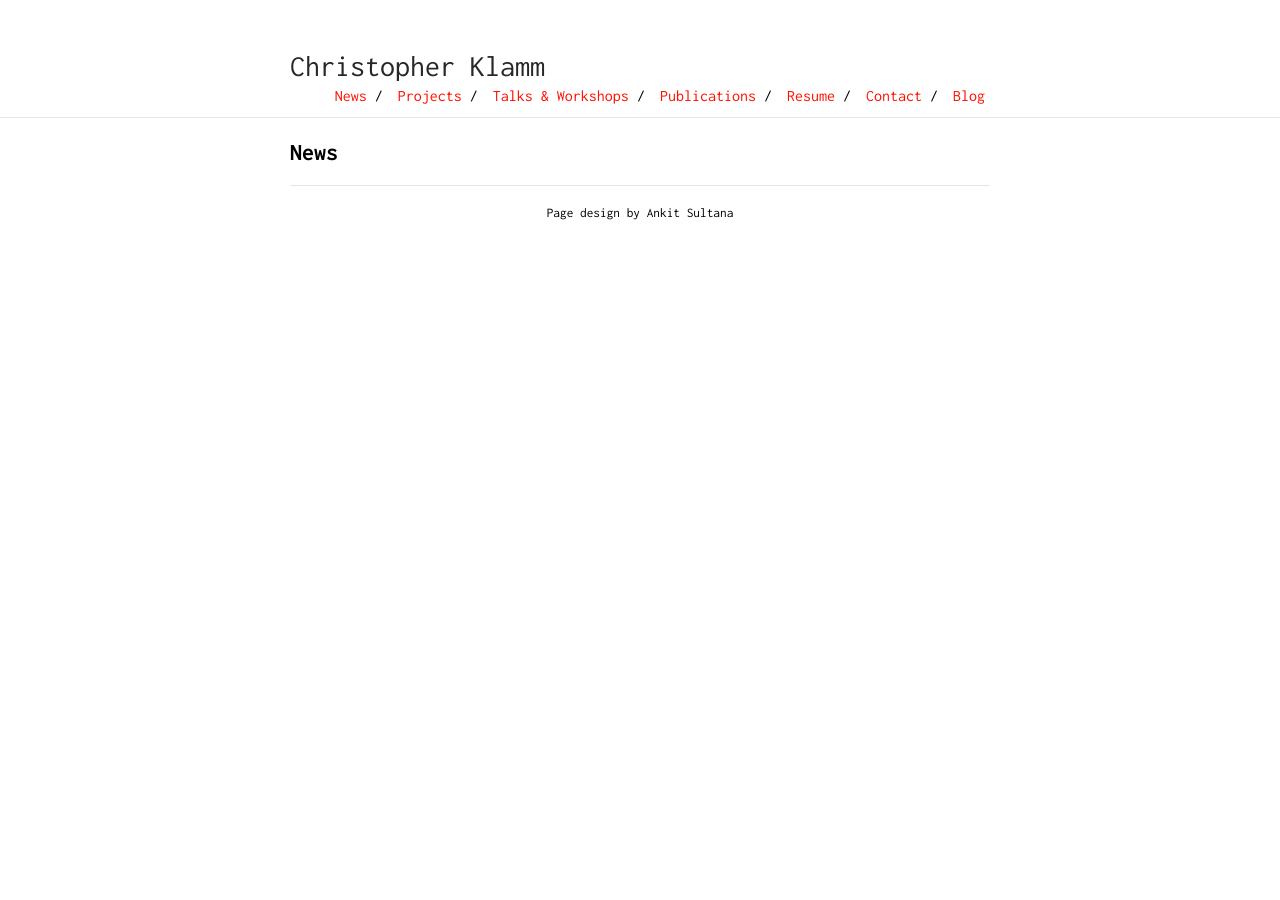
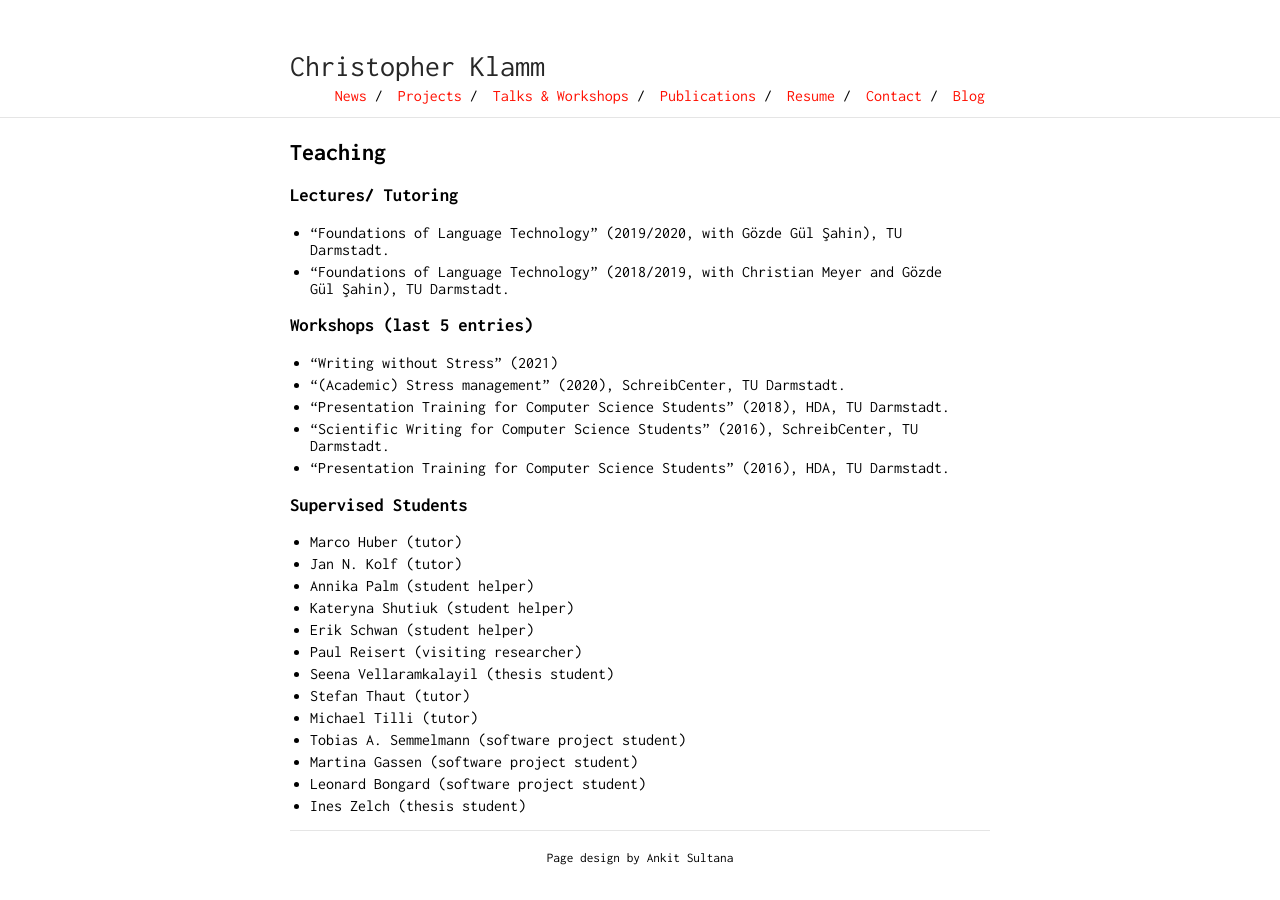
Before and after one commit to chkla/gitPage, a Jekyll site: the page built from teaching.md, in a window 1280 px wide. Built offline with Jekyll 4.4.1, drawn with Linux system fonts in a browser that asks for light colours; our own code applies the rules of GitHub Pages for plain Markdown files.

Commit message:
Update teaching.md

```diff
--- a/teaching.md
+++ b/teaching.md
@@ -2,4 +2,30 @@
 layout: default
 ---
 
-## News
+## Teaching
+
+### Lectures/ Tutoring
+* "Foundations of Language Technology" (2019/2020, with Gözde Gül Şahin), TU Darmstadt.
+* "Foundations of Language Technology" (2018/2019, with Christian Meyer and Gözde Gül Şahin), TU Darmstadt.
+
+### Workshops (last 5 entries)
+* "Writing without Stress" (2021)
+* "(Academic) Stress management" (2020), SchreibCenter, TU Darmstadt.
+* "Presentation Training for Computer Science Students" (2018), HDA, TU Darmstadt.
+* “Scientific Writing for Computer Science Students” (2016), SchreibCenter, TU Darmstadt.
+* "Presentation Training for Computer Science Students" (2016), HDA, TU Darmstadt.
+
+### Supervised Students
+* Marco Huber (tutor)
+* Jan N. Kolf (tutor)
+* Annika Palm (student helper)
+* Kateryna Shutiuk (student helper)
+* Erik Schwan (student helper)
+* Paul Reisert (visiting researcher)
+* Seena Vellaramkalayil (thesis student)
+* Stefan Thaut (tutor)
+* Michael Tilli (tutor)
+* Tobias A. Semmelmann (software project student)
+* Martina Gassen (software project student)
+* Leonard Bongard (software project student)
+* Ines Zelch (thesis student)
```
